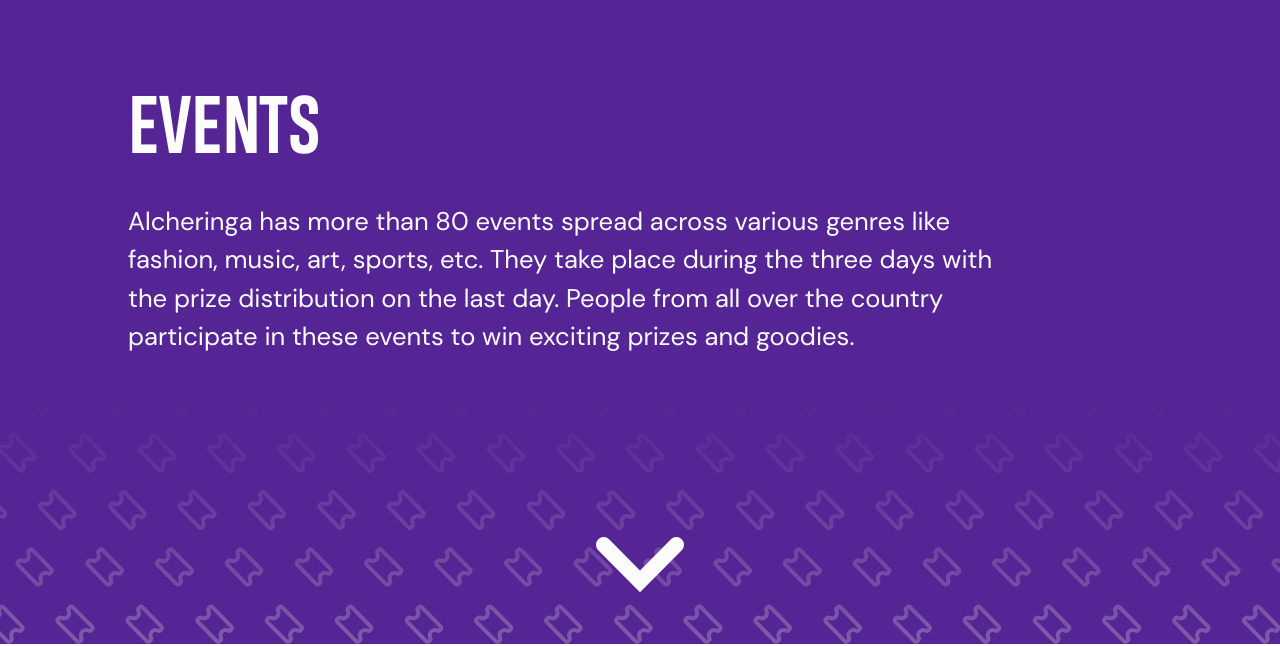
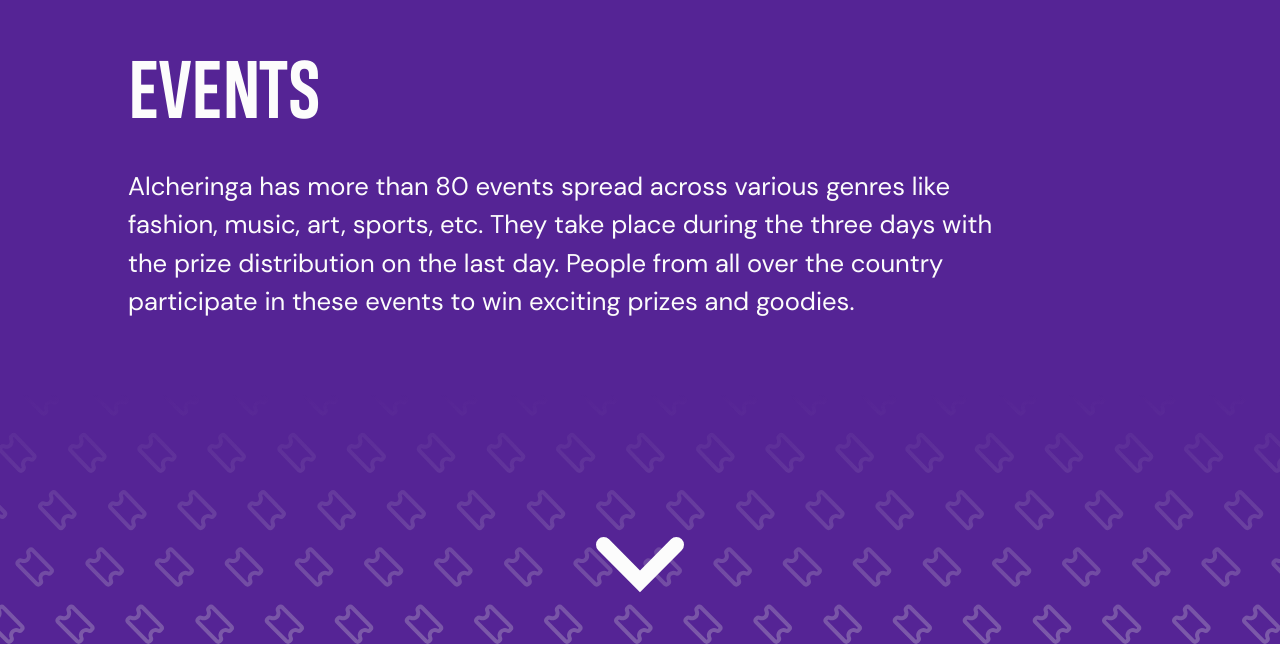
Before and after one commit to Akshat2403/BetaPortal, a React (Create React App) app: page / in a window 1280 px wide. Shown: the part 156-802 px from the top of the page. Built offline with nearby package versions, Linux system fonts and the light colour scheme.

Commit message:
Update eventsIntro.module.css

```diff
--- a/src/components/css/eventsIntro.module.css
+++ b/src/components/css/eventsIntro.module.css
@@ -18,7 +18,7 @@
   background-repeat: no-repeat;
   background-size: 100%;
   color: #fcfcfc;
-  padding-top: 7.5vw;
+  padding-top: 2vw;
   display: flex;
   justify-content: center;
   align-items: center;
```
